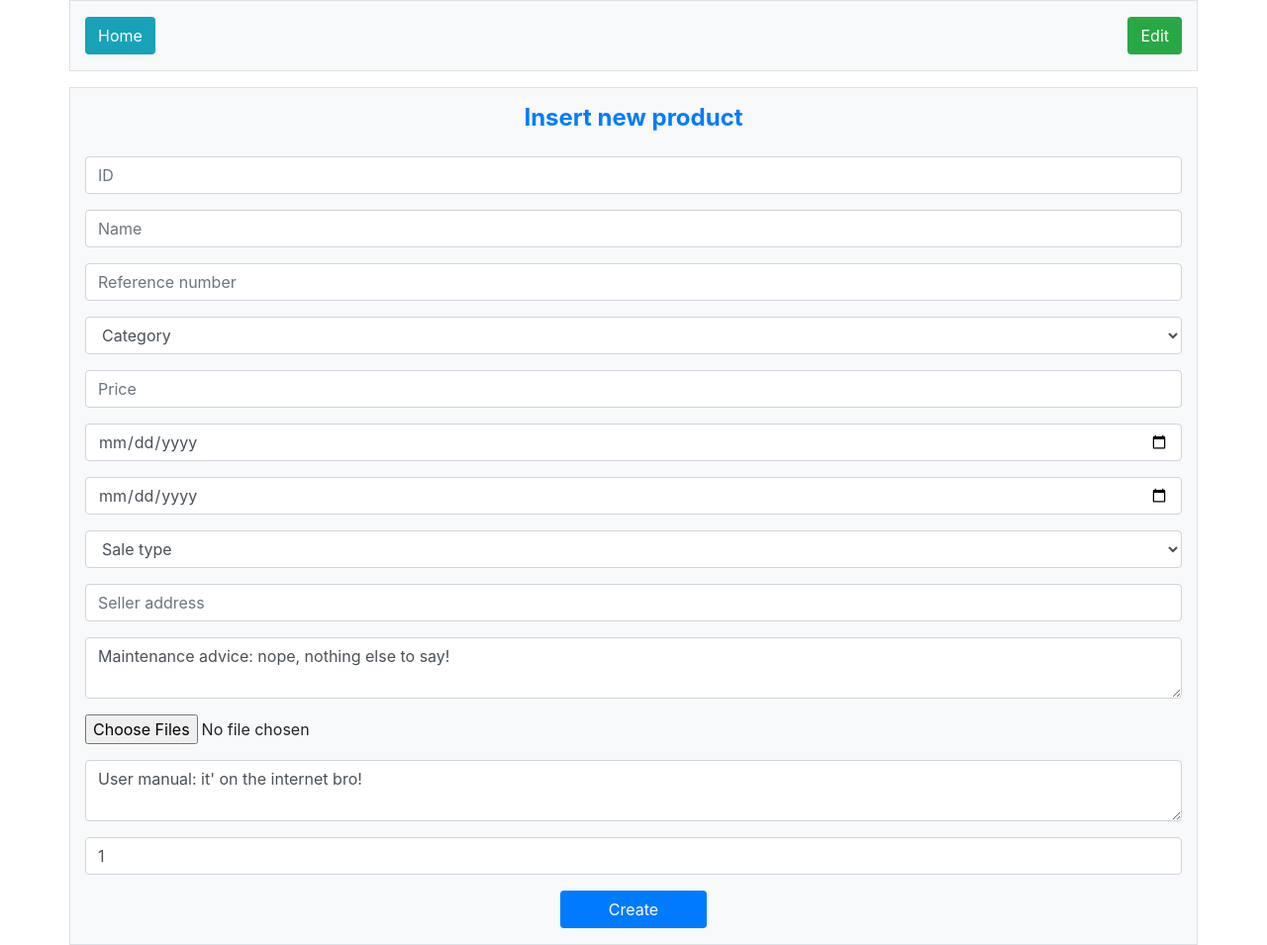
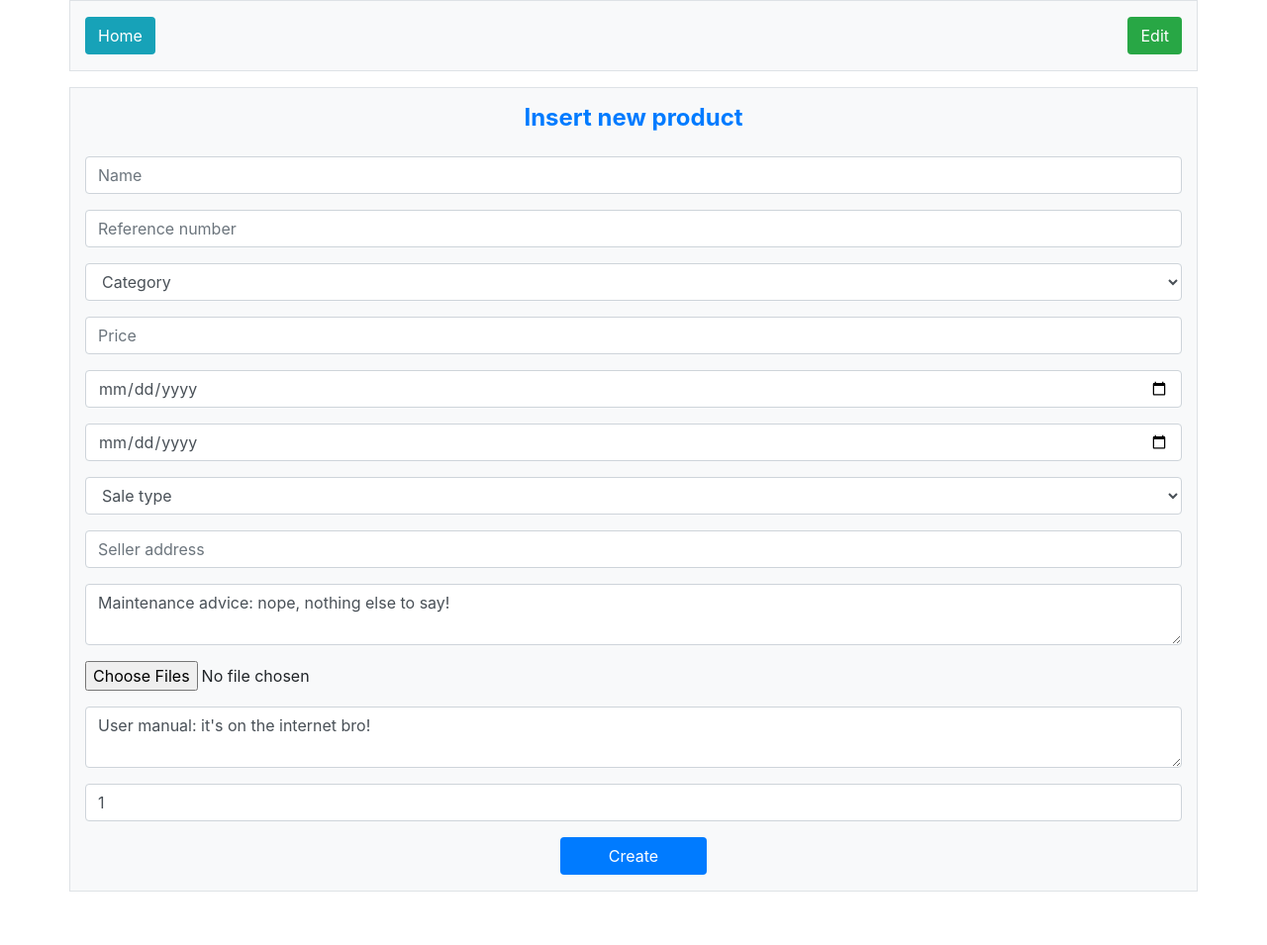
Before and after one commit to sergio-nunez-meneses/purchase-management-dashboard, a PHP site: page / in a window 1280 px wide. Shown: the whole page at 99% size. After the commit the page ends 901 px from the top, so only its background shows below. Run offline with PHP 8.4, Linux system fonts and the light colour scheme; some libraries are stand-ins or nearby versions.

Commit message:
Actions MVC optimizations

```diff
--- a/classes/controllers/ActionsController.php
+++ b/classes/controllers/ActionsController.php
@@ -27,50 +27,43 @@ class ActionsController
 
   public static function actions($action)
   {
-    $error = false;
-    $user_id = $success_msg = $error_msg = '';
+    $error = $product_id = FALSE;
+    $user_id = $success_msg = $error_msg = $product_msg = '';
 
     // if (isset($_SESSION['logged']) && ($_SESSION['logged'] === true))
     if (empty($action))
     {
-      echo 'Failed to perform requested action <br>';
+      $error_msg = 'Failed to perform requested action <br>';
+      header("Location:/?alert=danger&info=$error_msg");
+      return;
     } else
     {
-      if (empty($_POST['product-id']))
+      echo 'action not empty <br>';
+
+      if (empty($_POST['user-id']))
       {
-        $error = true;
-        $error_msg .= 'Product id cannot be empty <br>';
-      } elseif ((new ActionsModel())->product_exists($_POST['product-id']) === false)
+        $error = TRUE;
+        $error_msg .= 'User id cannot be empty <br>';
+      } elseif ((new ActionsModel())->user_exists($_POST['user-id']) === FALSE)
       {
-        $error = true;
-        $error_msg .= "Product id doesn't exist <br>";
+        $error = TRUE;
+        $error_msg .= 'You need to sign up to perform this action <br>';
       } else
       {
-        $id = filter_var($_POST['product-id'], FILTER_SANITIZE_STRING);
+        $user_id = filter_var($_POST['user-id'], FILTER_SANITIZE_STRING);
       }
 
-      if ($error === false)
+      if ($error === FALSE)
       {
-        if ($action === 'delete')
-        {
-          (new ActionsModel())->delete_product($id);
-          $success_msg .= 'Product deleted <br>';
-          echo $success_msg;
-          return;
-        }
-      } else
-      {
-        echo $error_msg;
-        return;
-      }
+        echo 'valid user <br>';
 
         if (empty($_POST['product-name']))
         {
-        $error = true;
+          $error = TRUE;
           $error_msg .= 'Name cannot be empty <br>';
         } elseif (strlen($_POST['product-name']) < 10)
         {
-        $error = true;
+          $error = TRUE;
           $error_msg .= 'Name must contain more than 10 characters <br>';
         } else
         {
@@ -79,11 +72,11 @@ class ActionsController
 
         if (empty($_POST['product-reference']))
         {
-        $error = true;
+          $error = TRUE;
           $error_msg .= 'Reference cannot be empty <br>';
         } elseif (strlen($_POST['product-reference']) < 4)
         {
-        $error = true;
+          $error = TRUE;
           $error_msg .= 'Reference must contain more than 4 characters <br>';
         } else
         {
@@ -92,7 +85,7 @@ class ActionsController
 
         if (empty($_POST['product-category'][0]))
         {
-        $error = true;
+          $error = TRUE;
           $error_msg .= 'Category cannot be empty <br>';
         } else
         {
@@ -101,7 +94,7 @@ class ActionsController
 
         if (empty($_POST['product-price']))
         {
-        $error = true;
+          $error = TRUE;
           $error_msg .= 'Price cannot be empty <br>';
         } else
         {
@@ -113,11 +106,11 @@ class ActionsController
 
         if (empty($_POST['warranty-date']))
         {
-        $error = true;
+          $error = TRUE;
           $error_msg .= 'Warranty date cannot be empty <br>';
         } elseif (($_POST['warranty-date'] . ' 00:00:00') <= $purchase_date)
         {
-        $error = true;
+          $error = TRUE;
           $error_msg .= 'Warranty date cannot be the same as the purchase date <br>';
         } else
         {
@@ -126,7 +119,7 @@ class ActionsController
 
         if (empty($_POST['purchase-place'][0]))
         {
-        $error = true;
+          $error = TRUE;
           $error_msg .= 'Sale type cannot be empty <br>';
         } else
         {
@@ -135,11 +128,11 @@ class ActionsController
 
         if (empty($_POST['place-address']))
         {
-        $error = true;
+          $error = TRUE;
           $error_msg .= "Seller's address cannot be empty <br>";
         } elseif (strlen($_POST['place-address']) < 10)
         {
-        $error = true;
+          $error = TRUE;
           $error_msg .= "Seller's address must contain more than 10 characters <br>";
         } else
         {
@@ -148,11 +141,11 @@ class ActionsController
 
         if (empty($_POST['product-maintenance']))
         {
-        $error = true;
+          $error = TRUE;
           $error_msg .= 'Maintenance advice cannot be empty <br>';
         } elseif (strlen($_POST['product-maintenance']) < 10)
         {
-        $error = true;
+          $error = TRUE;
           $error_msg .= 'Maintenance advice must contain more than 10 characters <br>';
         } else
         {
@@ -164,41 +157,67 @@ class ActionsController
 
         $manual = filter_var($_POST['user-manual'], FILTER_SANITIZE_STRING);
 
-      if (empty($_POST['user-id']))
+        if ($action === 'create')
         {
-        $error = true;
-        $error_msg .= 'User id cannot be empty <br>';
-      } elseif ((new ActionsModel())->user_exists($_POST['user-id']) === false)
-      {
-        $error = true;
-        $error_msg .= 'You need to sign up to perform this action <br>';
-      } else
-      {
-        $user_id = filter_var($_POST['user-id'], FILTER_SANITIZE_STRING);
-      }
+          echo 'action create <br>';
 
-      if ($error === false)
-      {
-        if ($action === 'create')
+          if ($error === FALSE)
           {
             (new ActionsModel())->create_product($name, $reference, $category, $price, $purchase_date, $warranty_date, $place, $address, $maintenance, $receipt, $manual, $user_id);
 
             $success_msg .= 'Product inserted! <br>';
-          echo $success_msg;
+            header("Location:/alert=info&info=$success_msg");
             return;
-        } elseif ($action === 'edit')
-        {
-          (new ActionsModel())->edit_product($id, $name, $reference, $category, $price, $purchase_date, $warranty_date, $place, $address, $maintenance, $receipt, $manual, $user_id);
-
-          $success_msg .= 'Product edited! <br>';
-          echo $success_msg;
-          return;
-        }
           } else
           {
             echo $error_msg;
             return;
           }
+        } else
+        {
+          echo 'other action <br>';
+
+          if (empty($_POST['product-id']))
+          {
+            $product_id = FALSE;
+            $product_msg .= 'Product id cannot be empty <br>';
+          } elseif ((new ActionsModel())->product_exists($_POST['product-id']) === FALSE)
+          {
+            $product_id = FALSE;
+            $product_msg .= "Product id doesn't exist <br>";
+          } else
+          {
+            $product_id = TRUE;
+            $id = filter_var($_POST['product-id'], FILTER_SANITIZE_STRING);
+          }
+
+          if ($product_id === TRUE)
+          {
+            if ($action === 'edit')
+            {
+              (new ActionsModel())->edit_product($id, $name, $reference, $category, $price, $purchase_date, $warranty_date, $place, $address, $maintenance, $receipt, $manual, $user_id);
+
+              $success_msg .= 'Product edited! <br>';
+              header("Location:/alert=info&info=$success_msg");
+              return;
+            } elseif ($action === 'delete')
+            {
+              (new ActionsModel())->delete_product($id);
+              $success_msg .= 'Product deleted <br>';
+              header("Location:/?alert=success&info=$success_msg");
+              return;
+            }
+          } else {
+            $success_msg .= 'Product deleted <br>';
+            header("Location:/?alert=danger&info=$error_msg");
+            return;
+          }
+        }
+      } else
+      {
+        header("Location:/?alert=info&info=$error_msg");
+        return;
       }
     }
   }
+}
--- a/classes/models/ActionsModel.php
+++ b/classes/models/ActionsModel.php
@@ -76,6 +76,7 @@ class ActionsModel extends Database
       'user_id' => $user_id,
       'id' => $id,
     ]);
+    echo 'edit_product model <br>';
   }
 
   public function archive_product($product_id)
--- a/index.php
+++ b/index.php
@@ -2,7 +2,6 @@
 require('include/auto_class_loader.php');
 
 // $url = explode('/', $_SERVER['REQUEST_URI']);
-// var_dump($url);
 
 if ($_SERVER['REQUEST_URI'] === '/' || $_SERVER['REQUEST_URI'] === '') {
   // echo 'url: ' . $_SERVER['REQUEST_URI'] . '<br>';
--- a/public/JS/script.js
+++ b/public/JS/script.js
@@ -32,17 +32,19 @@ function validateForm() {
   let id = getName('product-id').value,
     name = getName('product-name').value,
     reference = getName('product-reference').value,
-    // category = getName('product-category').value,
+    category = getName('product-category[]').value,
     price = getName('product-price').value,
     date = getName('purchase-date').value,
     warranty = getName('warranty-date').value,
-    // saleType = getName('purchase-place').value,
+    // saleType = getName('purchase-place[]').value,
     sellerAddress = getName('place-address').value,
     maintenance = getName('product-maintenance').value,
     userId = getName('user-id').value,
     errorDisplay = getId('displayErrors'),
     error = false,
     errorMsg = '';
+
+  console.log(category);
 
   if (id.length == 0) {
     error = true;
@@ -78,10 +80,10 @@ function validateForm() {
     errorMsg += 'Price must be decimal number <br>';
   }
 
-  if (date.length == 0) {
-    error = true;
-    errorMsg += 'Date cannot be empty <br>';
-  }
+  // if (date.length == 0) {
+  //   error = true;
+  //   errorMsg += 'Date cannot be empty <br>';
+  // }
 
   // if (warranty.length == 0) {
   //   error = true;
@@ -98,7 +100,7 @@ function validateForm() {
 
   if (sellerAddress.length == 0) {
     error = true;
-    errorMsg += 'Seller\'s address cannot be empty <br>';
+    errorMsg += "Seller's address cannot be empty <br>";
   }
 
   if (maintenance.length == 0) {
@@ -114,12 +116,12 @@ function validateForm() {
     errorMsg += 'User id address cannot be empty <br>';
   }
 
-  if (error === true) {
+  if (error === false) {
+    CREATE_FORM.submit();
+  } else {
     errorContainer.classList.remove('hidden');
     displayErrors.innerHTML = errorMsg;
     return false;
-  } else {
-    CREATE_FORM.submit();
   }
 }
 
--- a/views/actionsView.php
+++ b/views/actionsView.php
@@ -9,6 +9,18 @@ ob_start();
     <p id="displayErrors" class="lead font-italic text-white text-center"></p>
   </div>
 </div>
+<!-- DISPLAY INFOS/ERRORS -->
+<?php
+if (($_SERVER['REQUEST_METHOD'] == 'GET') && (isset($_GET['alert']) === TRUE) && (isset($_GET['info']) === TRUE)) {
+  ?>
+  <div class="container border border-white p-3">
+    <div class="alert alert-<?php echo $_GET['alert']; ?> text-center" role="alert">
+      <p class="lead"><?php echo $_GET['info']; ?></p>
+    </div>
+  </div>
+  <?php
+}
+?>
 <!-- INSERT PRODUCT -->
 <div class="container border py-3 bg-light">
   <div class="d-flex justify-content-between">
@@ -20,8 +32,71 @@ ob_start();
   <div id="createFormContainer">
     <form id="createForm" method="POST" action="/">
       <h4 class="p-3 text-center font-weight-bold text-primary">Insert new product</h4>
+      <!-- <div class="form-group">
+        <input class="form-control" type="number" name="product-id" placeholder="ID">
+      </div> -->
       <div class="form-group">
-        <input class="form-control" type="number" name="product-id" placeholder="ID">
+        <input class="form-control" type="text" name="product-name" placeholder="Name" required>
+      </div>
+      <div class="form-group">
+        <input class="form-control" type="number" name="product-reference" placeholder="Reference number" required>
+      </div>
+      <div class="form-group">
+        <select class="form-control" name="product-category[]" required>
+          <option>Category</option>
+          <option value="Electroménager">Electroménager</option>
+          <option value="TV-HIFI">TV-HIFI</option>
+          <option value="Bricolage">Bricolage</option>
+          <option value="Voiture">Voiture</option>
+          <option value="Alimentation">Alimentation</option>
+          <option value="Jardinage">Jardinage</option>
+          <option value="Musique">Musique</option>
+          <option value="Scolaire">Scolaire</option>
+          <option value="Animaux">Animaux</option>
+        </select>
+      </div>
+      <div class="form-group">
+        <input class="form-control" type="text" name="product-price" placeholder="Price" required>
+      </div>
+      <div class="form-group">
+        <input class="form-control" type="date" name="purchase-date" required>
+      </div>
+      <div class="form-group">
+        <input class="form-control" type="date" name="warranty-date" required>
+      </div>
+      <div class="form-group">
+        <select class="form-control" name="purchase-place[]" required>
+          <option>Sale type</option>
+          <option value="Direct">Direct</option>
+          <option value="Online">Online</option>
+        </select>
+      </div>
+      <div class="form-group">
+        <input class="form-control" type="text" name="place-address" placeholder="Seller address" required>
+      </div>
+      <div class="form-group">
+        <textarea class="form-control" name="product-maintenance" rows="2" cols="80" required>Maintenance advice: nope, nothing else to say!</textarea>
+      </div>
+      <div class="form-group">
+        <input type="file" multiple name="purchase-receipt[]" required>
+      </div>
+      <div class="form-group">
+        <textarea class="form-control" name="user-manual" rows="2" cols="80">User manual: it's on the internet bro!</textarea>
+      </div>
+      <div class="form-group">
+        <input class="form-control" type="number" name="user-id" value="1" required>
+      </div>
+      <div class="form-group text-center">
+        <button class="btn btn-md px-5 bg-primary text-white" type="submit" name="create-product">Create</button>
+      </div>
+    </form>
+  </div>
+  <!-- EDIT PRODUCT -->
+  <div id="editFormContainer" class="hidden">
+    <form id="editForm" method="POST" action="/">
+      <h4 class="p-3 text-center font-weight-bold text-primary">Edit product</h4>
+      <div class="form-group">
+        <input class="form-control" type="number" name="product-id" placeholder="ID" required>
       </div>
       <div class="form-group">
         <input class="form-control" type="text" name="product-name" placeholder="Name">
@@ -31,7 +106,7 @@ ob_start();
       </div>
       <div class="form-group">
         <select class="form-control" name="product-category[]">
-          <option class="text-light">Category</option>
+          <option>Category</option>
           <option value="Electroménager">Electroménager</option>
           <option value="TV-HIFI">TV-HIFI</option>
           <option value="Bricolage">Bricolage</option>
@@ -54,7 +129,7 @@ ob_start();
       </div>
       <div class="form-group">
         <select class="form-control" name="purchase-place[]">
-          <option class="text-light">Sale type</option>
+          <option>Sale type</option>
           <option value="Direct">Direct</option>
           <option value="Online">Online</option>
         </select>
@@ -69,76 +144,13 @@ ob_start();
         <input type="hidden" name="stored_receipt" value="">
       </div>
       <div class="form-group">
-        <input type="file" multiple name="purchase-receipt[]">
+        <input class="form-control" type="text" name="" placeholder="Here goes, hidden, the stored receipt image when editing">
       </div>
       <div class="form-group">
-        <textarea class="form-control" name="user-manual" rows="2" cols="80">User manual: it' on the internet bro!</textarea>
+        <input class="" type="file" multiple name="purchase-receipt[]">
       </div>
       <div class="form-group">
-        <input class="form-control" type="number" name="user-id" value="1">
-      </div>
-      <div class="form-group text-center">
-        <button class="btn btn-md px-5 bg-primary text-white" type="submit" name="create-product">Create</button>
-      </div>
-    </form>
-  </div>
-  <!-- EDIT PRODUCT -->
-  <div id="editFormContainer" class="hidden">
-    <form id="editForm" method="POST" action="/">
-      <h4 class="p-3 text-center font-weight-bold text-primary">Edit product</h4>
-      <div class="form-group">
-        <input class="form-control" type="number" name="product-id" placeholder="ID">
-      </div>
-      <div class="form-group">
-        <input class="form-control" type="text" name="product-name" placeholder="Name">
-      </div>
-      <div class="form-group">
-        <input class="form-control" type="number" name="product-reference" placeholder="Reference number">
-      </div>
-      <div class="form-group">
-        <select class="form-control" name="product-category[]">
-          <option class="text-light">Category</option>
-          <option value="Electroménager">Electroménager</option>
-          <option value="TV-HIFI">TV-HIFI</option>
-          <option value="Bricolage">Bricolage</option>
-          <option value="Voiture">Voiture</option>
-          <option value="Alimentation">Alimentation</option>
-          <option value="Jardinage">Jardinage</option>
-          <option value="Musique">Musique</option>
-          <option value="Scolaire">Scolaire</option>
-          <option value="Animaux">Animaux</option>
-        </select>
-      </div>
-      <div class="form-group">
-        <input class="form-control" type="text" name="product-price" placeholder="Price">
-      </div>
-      <div class="form-group">
-        <input class="form-control" type="date" name="purchase-date">
-      </div>
-      <div class="form-group">
-        <input class="form-control" type="date" name="warranty-date">
-      </div>
-      <div class="form-group">
-        <select class="form-control" name="purchase-place[]">
-          <option class="text-light">Sale type</option>
-          <option value="Direct">Direct</option>
-          <option value="Online">Online</option>
-        </select>
-      </div>
-      <div class="form-group">
-        <input class="form-control" type="text" name="place-address" placeholder="Seller address">
-      </div>
-      <div class="form-group">
-        <textarea class="form-control" name="product-maintenance" rows="2" cols="80">Maintenance advice: nope, nothing else to say!</textarea>
-      </div>
-      <div class="form-group">
-        <input type="hidden" name="stored_receipt" value="">
-      </div>
-      <div class="form-group">
-        <input type="file" multiple name="purchase-receipt[]">
-      </div>
-      <div class="form-group">
-        <textarea class="form-control" name="user-manual" rows="2" cols="80">User manual: it' on the internet bro!</textarea>
+        <textarea class="form-control" name="user-manual" rows="2" cols="80">User manual: it's on the internet bro!</textarea>
       </div>
       <div class="form-group">
         <input class="form-control" type="number" name="user-id" value="1">
```
Lines whose indentation alone changed are shown as unchanged.
